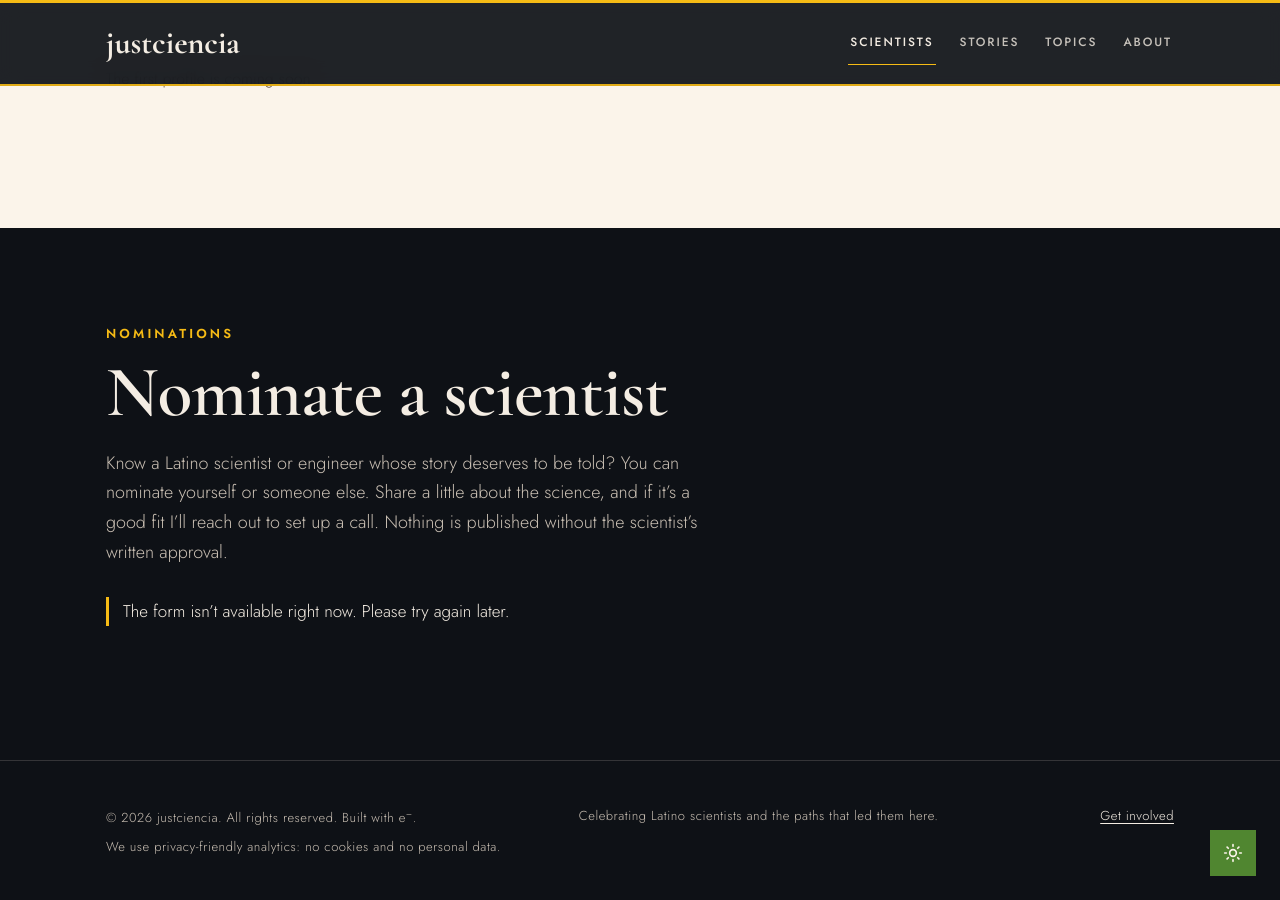
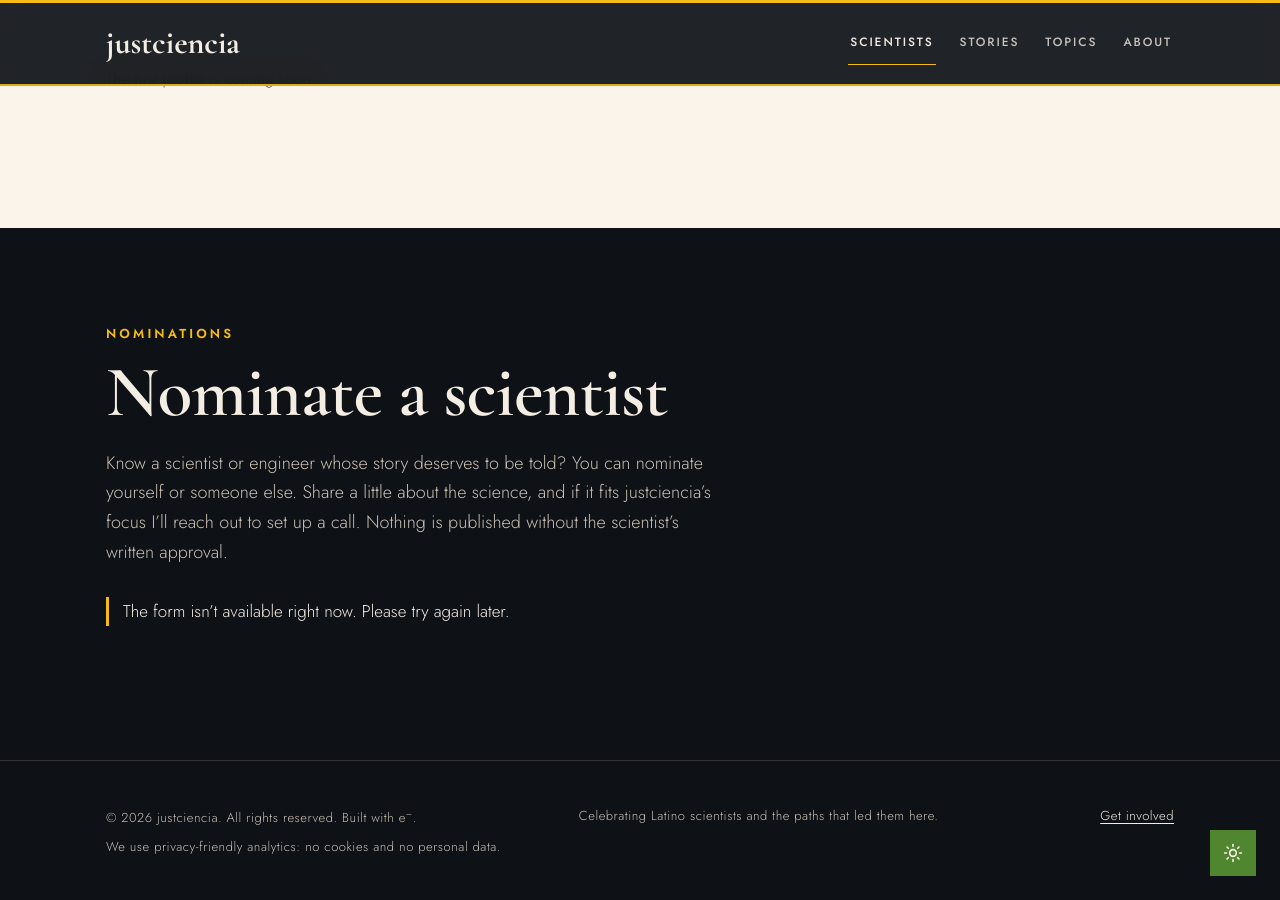
Before and after one commit to justciencia/website, a Jekyll site: the page built from featured-scientists.md, in a window 1280 px wide and 900 px high, scrolled down 640 px. Built offline with Jekyll 4.4.1, drawn with Linux system fonts in a browser that asks for light colours.

Commit message:
Add files via upload

```diff
--- a/_includes/apply.html
+++ b/_includes/apply.html
@@ -5,7 +5,7 @@
     <div class="apply-intro">
       <div class="eyebrow">Nominations</div>
       <h2 id="apply-title">Nominate a scientist</h2>
-      <p>Know a Latino scientist or engineer whose story deserves to be told? You can nominate yourself or someone else. Share a little about the science, and if it&rsquo;s a good fit I&rsquo;ll reach out to set up a call. Nothing is published without the scientist&rsquo;s written approval.</p>
+      <p>Know a scientist or engineer whose story deserves to be told? You can nominate yourself or someone else. Share a little about the science, and if it fits justciencia&rsquo;s focus I&rsquo;ll reach out to set up a call. Nothing is published without the scientist&rsquo;s written approval.</p>
       <button type="button" class="apply-toggle" id="apply-toggle" aria-expanded="false" aria-controls="apply-panel" disabled>Nominate a scientist <span class="apply-caret" aria-hidden="true"></span></button>
       <p class="apply-status" id="apply-status" role="status" aria-live="polite"></p>
       <noscript><p class="apply-status">This form needs JavaScript to work.</p></noscript>
```
